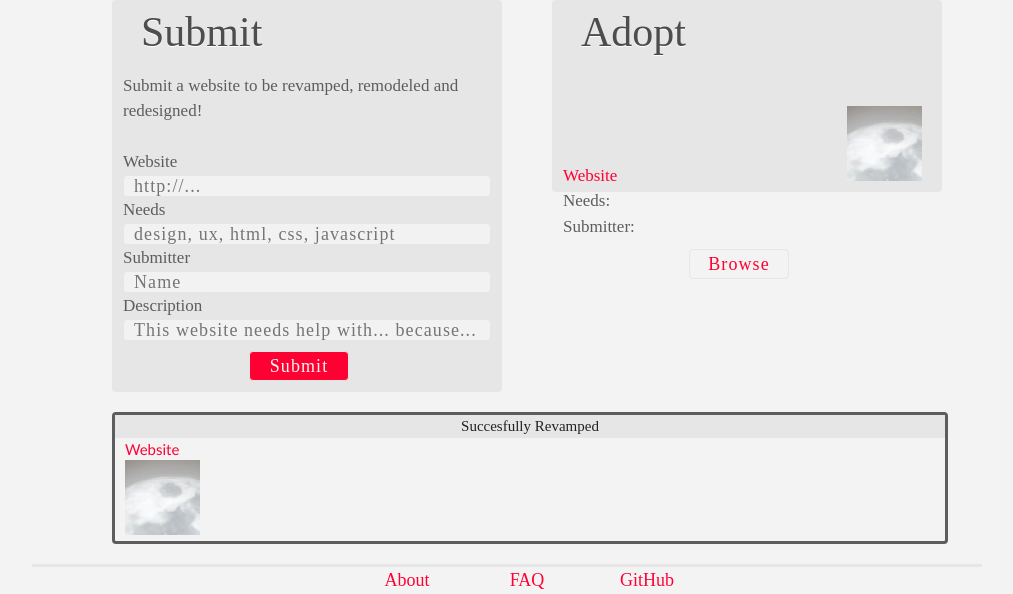
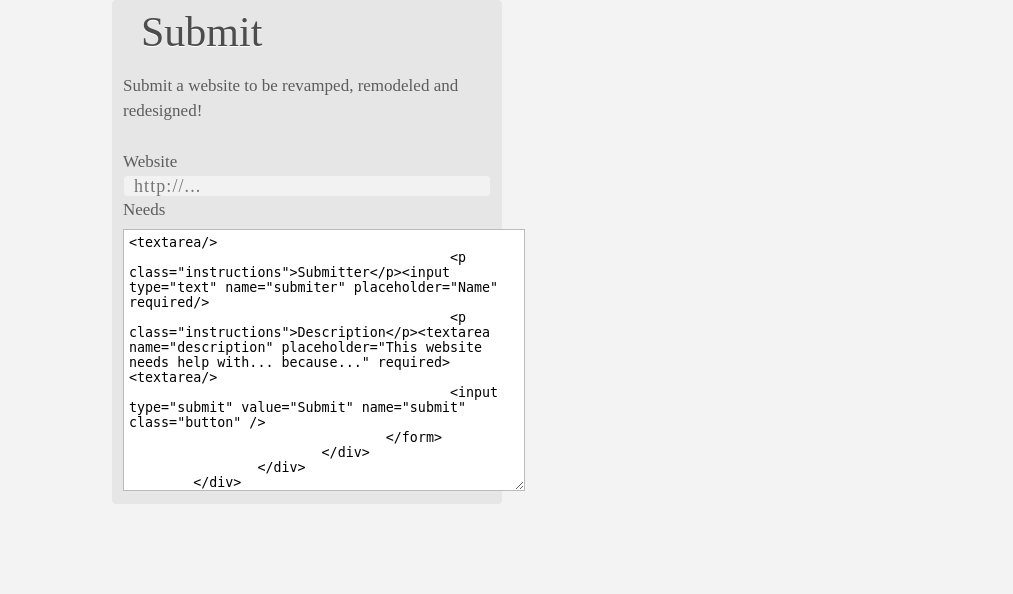
Before and after one commit to psyrax/SHDHVH-1, a CodeIgniter app: page /index.php/home/index in a window 1280 px wide. Shown: the part 216-810 px from the top of the page, without its empty margins (133-1146 px from the left). After the commit the page ends 720 px from the top, so only its background shows below. Run offline with CodeIgniter, Linux system fonts and the light colour scheme.

Commit message:
home changes

```diff
--- a/public/application/controllers/user.php
+++ b/public/application/controllers/user.php
@@ -42,7 +42,8 @@ class User extends CI_Controller {
 			$oauth_data=explode("=", $res_data[0]);
 			$ses_data['token']=$oauth_data[1];
 			$ch = curl_init();
-			curl_setopt($ch, CURLOPT_URL, "https://api.github.com/user?access_token=".$oauth_data[1]);
+			curl_setopt($ch, CURLOPT_URL, "https://api.github.com/");
+			curl_setopt($ch, CURLOPT_HTTPHEADER, array('Authorization: token '.$oauth_data[1]);
 			curl_setopt($ch, CURLOPT_RETURNTRANSFER, 1);
 			$user_json = curl_exec ($ch);
 			curl_close($ch);
--- a/public/application/views/home/index_view.php
+++ b/public/application/views/home/index_view.php
@@ -6,9 +6,9 @@
 				<p id="box_desc">Submit a website to be revamped, remodeled and redesigned!</p>
 				<form id="submit" method="post" action="" method="post" class="validate">
 					<p class="instructions">Website</p><input type="text" name="website" placeholder="http://..." required/>
-					<p class="instructions">Needs</p> <input type="text" name="needs" placeholder="design, ux, html, css, javascript" required/>
+					<p class="instructions">Needs</p> <textarea name="needs" placeholder="design, ux, html, css, javascript" required><textarea/>
 					<p class="instructions">Submitter</p><input type="text" name="submiter" placeholder="Name" required/>
-					<p class="instructions">Description</p><input type="text" name="description" placeholder="This website needs help with... because..." required/>
+					<p class="instructions">Description</p><textarea name="description" placeholder="This website needs help with... because..." required><textarea/>
 					<input type="submit" value="Submit" name="submit" class="button" />
 				</form>
 			</div>
```
